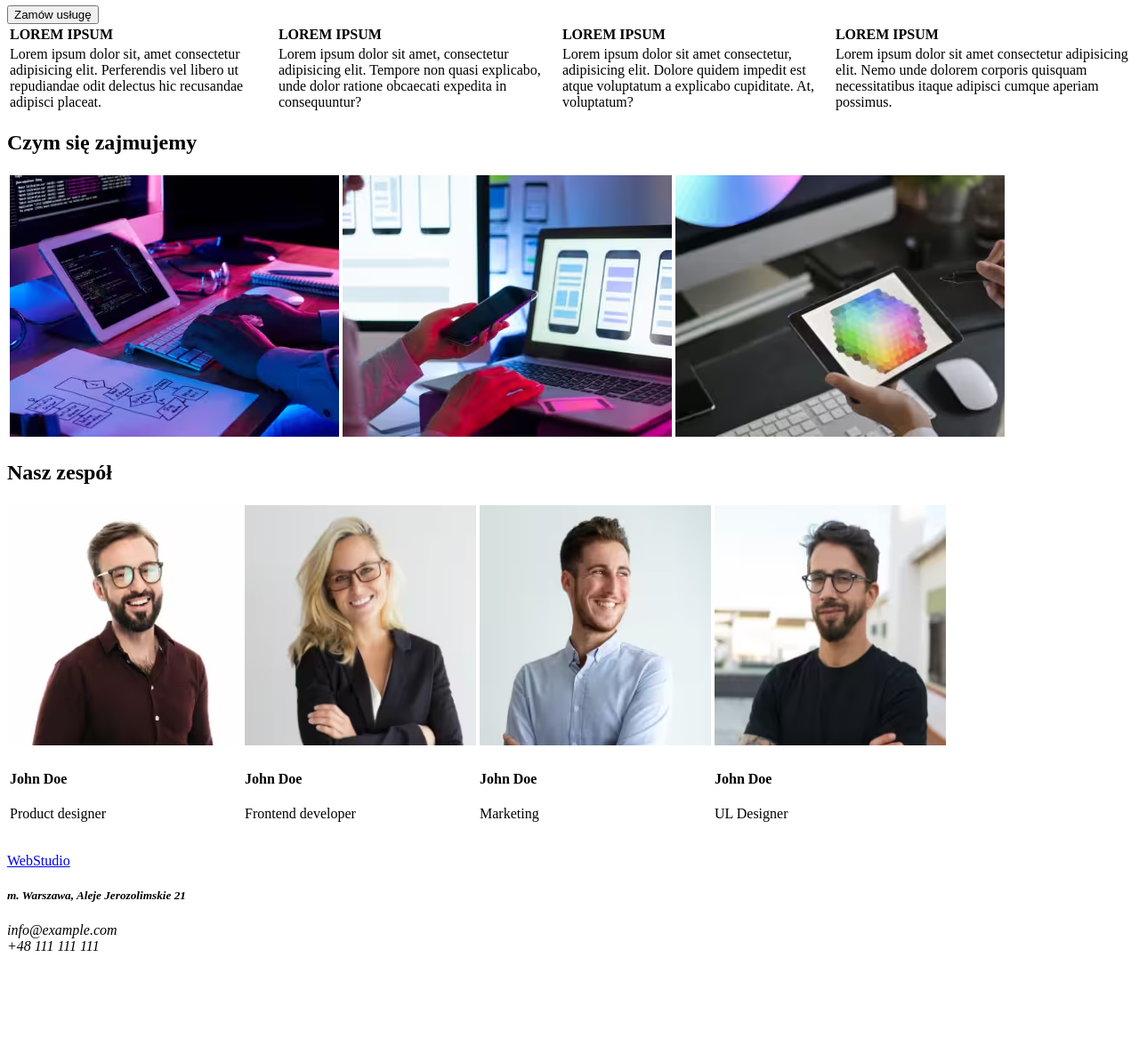
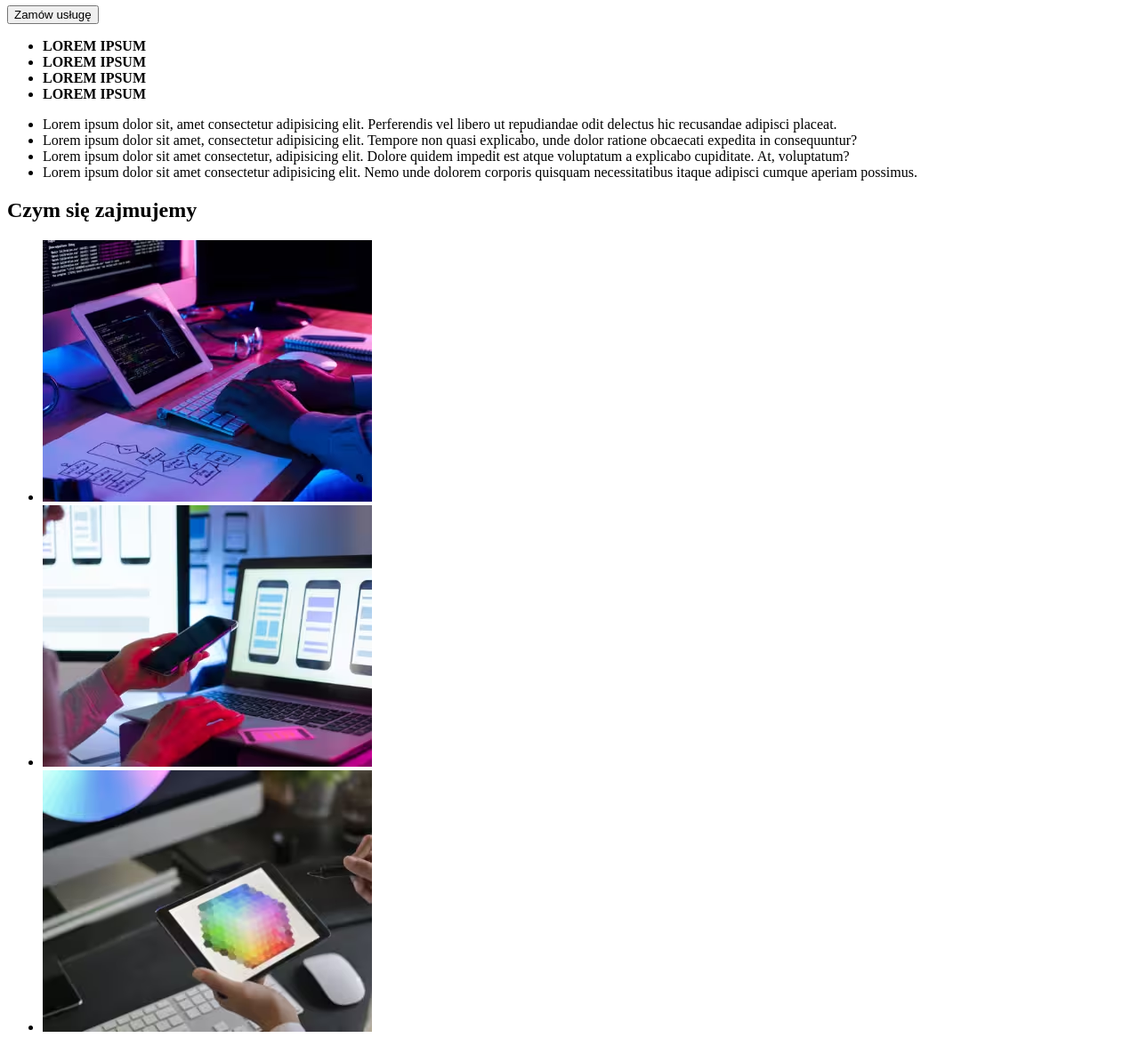
Before and after one commit to superfilar/goit-markup-hw-01, a plain HTML site: page index.html in a window 1280 px wide. Shown: the part 160-1327 px from the top of the page at 89% size. Before the commit the page ends 1249 px from the top, so only its background shows below. Drawn offline with Linux system fonts and the light colour scheme.

Commit message:
hw01-v1.1
<B15> Grupy elementów tego samego typu są gromadzone na listach.

```diff
--- a/index.html
+++ b/index.html
@@ -30,39 +30,37 @@
         </button>
       </div>
       <div id="white">
-        <table>
-          <thead>
-            <td><strong>LOREM IPSUM</strong></td>
-            <td><strong>LOREM IPSUM</strong></td>
-            <td><strong>LOREM IPSUM</strong></td>
-            <td><strong>LOREM IPSUM</strong></td>
-          </thead>
-          <tbody>
-            <td>
+        <ul>
+          <li><strong>LOREM IPSUM</strong></li>
+          <li><strong>LOREM IPSUM</strong></li>
+          <li><strong>LOREM IPSUM</strong></li>
+          <li><strong>LOREM IPSUM</strong></li>
+        </ul>
+        <ul>
+          <li>
             Lorem ipsum dolor sit, amet consectetur adipisicing elit.
             Perferendis vel libero ut repudiandae odit delectus hic recusandae
             adipisci placeat.
-            </td>
-            <td>
+          </li>
+          <li>
             Lorem ipsum dolor sit amet, consectetur adipisicing elit. Tempore
             non quasi explicabo, unde dolor ratione obcaecati expedita in
             consequuntur?
-            </td>
-            <td>
+          </li>
+          <li>
             Lorem ipsum dolor sit amet consectetur, adipisicing elit. Dolore
             quidem impedit est atque voluptatum a explicabo cupiditate. At,
             voluptatum?
-            </td>
-            <td>
+          </li>
+          <li>
             Lorem ipsum dolor sit amet consectetur adipisicing elit. Nemo unde
             dolorem corporis quisquam necessitatibus itaque adipisci cumque
             aperiam possimus.
-            </td>
-          </tbody>
-        </table>
+          </li>
+        </ul>
         <h2>Czym się zajmujemy</h2>
-        <table>
-          <td>
+        <ul>
+          <li>
             <!--Obraz po lewej-->
             <picture>
               <source
@@ -84,8 +82,8 @@
                 height="294"
               />
             </picture>
-          </td>
-          <td>
+          </li>
+          <li>
             <!--Obraz w środku-->
             <picture>
               <source
@@ -107,8 +105,8 @@
                 height="294"
               />
             </picture>
-          </td>
-          <td>
+          </li>
+          <li>
             <!--Obraz po prawej-->
             <picture>
               <source
@@ -130,14 +128,13 @@
                 height="294"
               />
             </picture>
-          </td>
-        </table>
+          </li>
+        </ul>
       </div>
       <div id="team">
         <h2>Nasz zespół</h2>
-        <table>
-          <tr>
-            <td>
+        <ul>
+          <li>
             <!--Osoba 1-->
             <picture>
               <source
@@ -159,8 +156,8 @@
                 height="270"
               />
             </picture>
-            </td>
-            <td>
+          </li>
+          <li>
             <!--Osoba 2-->
             <picture>
               <source
@@ -182,8 +179,8 @@
                 height="270"
               />
             </picture>
-            </td>
-            <td>
+          </li>
+          <li>
             <!--Osoba 3-->
             <picture>
               <source
@@ -205,8 +202,8 @@
                 height="270"
               />
             </picture>
-            </td>
-            <td>
+          </li>
+          <li>
             <!--Osoba 4-->
             <picture>
               <source
@@ -228,31 +225,30 @@
                 height="270"
               />
             </picture>
-            </td>
-          </tr>
-          <tr>
-            <td>
+          </li>
+        </ul>
+        <ul>
+          <li>
             <!--Opis osoby 1-->
             <h4>John Doe</h4>
             <p>Product designer</p>
-            </td>
-            <td>
+          </li>
+          <li>
             <!--Opis osoby 2-->
             <h4>John Doe</h4>
             <p>Frontend developer</p>
-            </td>
-            <td>
+          </li>
+          <li>
             <!--Opis osoby 3-->
             <h4>John Doe</h4>
             <p>Marketing</p>
-            </td>
-            <td>
+          </li>
+          <li>
             <!--Opis osoby 4-->
             <h4>John Doe</h4>
             <p>UL Designer</p>
-            </td>
-          </tr>
-        </table>
+          </li>
+        </ul>
       </div>
     </main>
     <footer>
```
Lines whose indentation alone changed are shown as unchanged.
